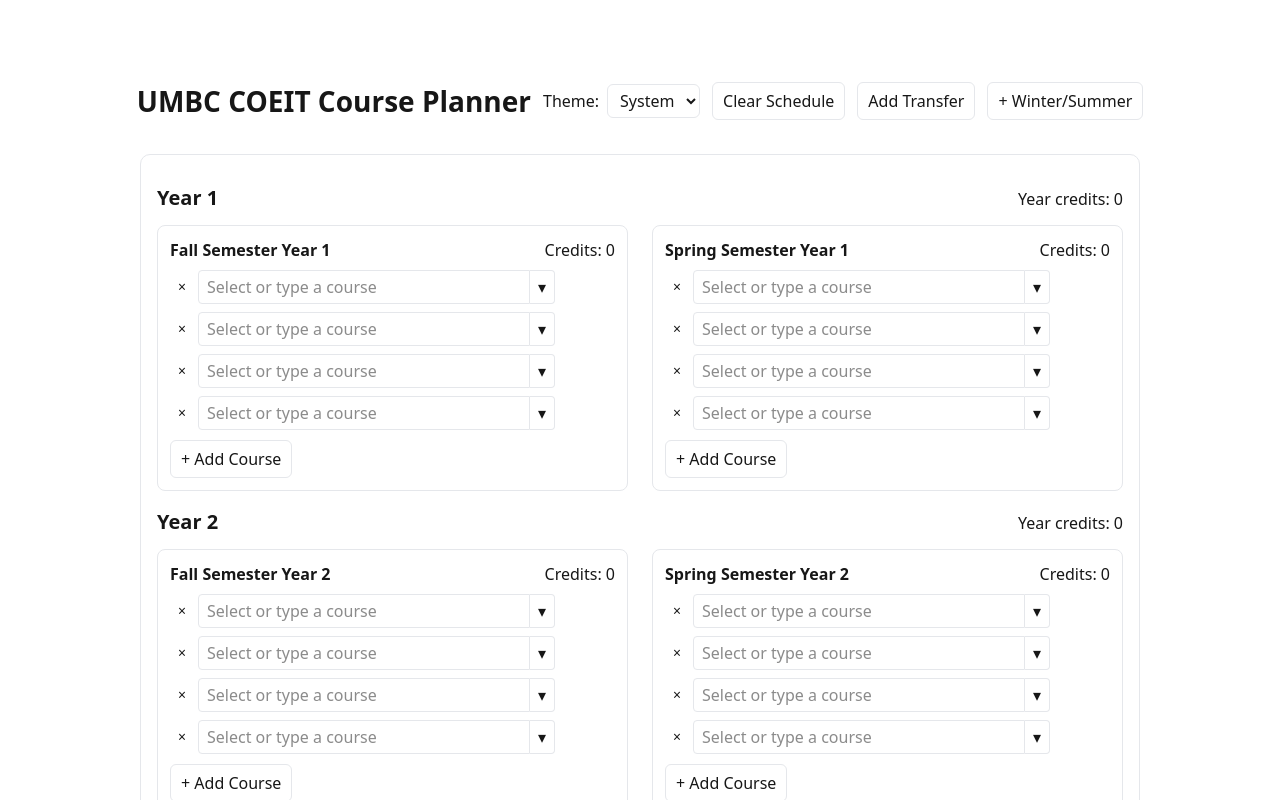
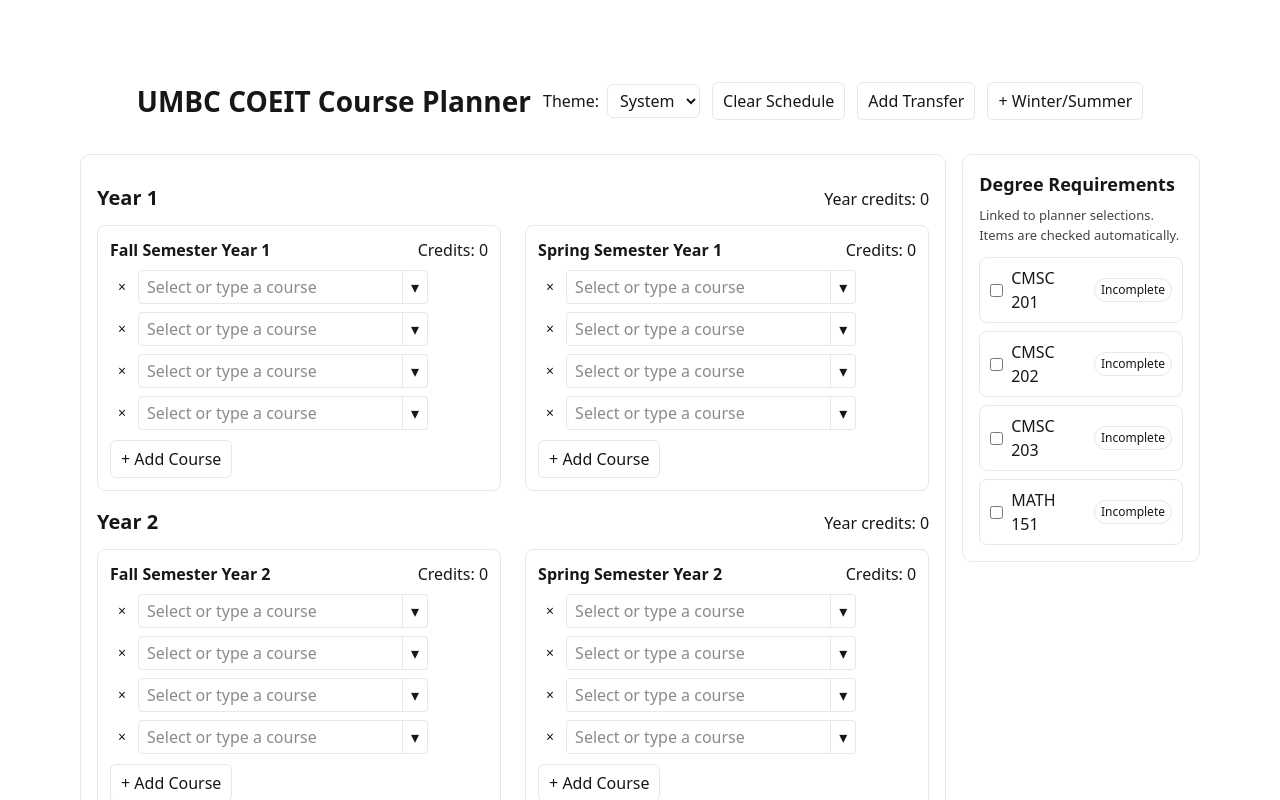
Before and after one commit to Asduyt/CMSC447Project-CoursePlanner-Team7, a Next.js app in the folder my-app/: page / in a window 1280 px wide. Shown: the top 800 px of the page. Built offline with nearby package versions, Linux system fonts and the light colour scheme.

Commit message:
Added requirements section on the right of the planner wiht some dummy requirements. Also added basic course requirement logic to check off requirements for a course if they're selected

```diff
--- a/my-app/app/page.tsx
+++ b/my-app/app/page.tsx
@@ -4,6 +4,7 @@
 import ThemeToggle from "@/components/ThemeToggle";
 import Year from "@/components/Year";
 import TransferBox from "@/components/TransferBox";
+import RequirementsSidebar from "@/components/RequirementsSidebar";
 
 export default function Home() {
   const [resetCount, setResetCount] = useState(0);
@@ -59,6 +60,26 @@
   const y3 = y3Fall + y3Spring;
   const y4 = y4Fall + y4Spring;
   const total = y1 + y2 + y3 + y4 + totalTransferCredits;
+
+  // Track selected course codes across all semesters to drive requirements sidebar
+  const [selectedCodes, setSelectedCodes] = useState<Map<string, number>>(new Map());
+
+  const handleCourseChange = (prevCode: string | null, nextCode: string | null) => {
+    setSelectedCodes((prev) => {
+      const map = new Map(prev);
+      const norm = (s: string) => s.replace(/\s+/g, "").toUpperCase();
+      if (prevCode) {
+        const p = norm(prevCode);
+        const count = (map.get(p) ?? 0) - 1;
+        if (count <= 0) map.delete(p); else map.set(p, count);
+      }
+      if (nextCode) {
+        const n = norm(nextCode);
+        map.set(n, (map.get(n) ?? 0) + 1);
+      }
+      return map;
+    });
+  };
 
   // Arrays to map Year components
   const years = [1, 2, 3, 4] as const;
@@ -131,7 +152,8 @@
       </header>
       {/* all the semesters layout page */}
       {/* NEED TO ADD -> option to add winter/summer semesters */}
-      <main className="row-start-2 w-full flex justify-center">
+      <main className="row-start-2 w-full" style={{ display: "flex", justifyContent: "center" }}>
+        <div style={{ display: "flex", gap: 16, alignItems: "flex-start", width: "100%", maxWidth: 1400 }}>
           <div
             key={resetCount}
             style={{
@@ -177,6 +199,7 @@
                 hasSummer={!!additionalSemesters[`summer_${yr}`]}
                 onRemoveWinter={() => removeSemester("Winter", yr)}
                 onRemoveSummer={() => removeSemester("Summer", yr)}
+                onCourseChange={handleCourseChange}
               />
             </div>
           ))}
@@ -185,6 +208,8 @@
           <div style={{ display: "flex", justifyContent: "space-between", alignItems: "center" }}>
             <div style={{ fontWeight: 600 }}>Total credits overall: {total}</div>
           </div>
+          </div>
+          <RequirementsSidebar completedSet={new Set(selectedCodes.keys())} />
         </div>
       </main>
 
--- /dev/null
+++ b/my-app/components/RequirementsSidebar.tsx
@@ -0,0 +1,78 @@
+"use client";
+
+type Requirement = {
+  code: string;
+  label?: string;
+};
+
+const DEFAULT_REQUIREMENTS: Requirement[] = [
+  { code: "CMSC 201" },
+  { code: "CMSC 202" },
+  { code: "CMSC 203" },
+  { code: "MATH 151" },
+];
+
+export default function RequirementsSidebar({ requirements = DEFAULT_REQUIREMENTS, completedSet }: { requirements?: Requirement[]; completedSet?: Set<string> }) {
+  return (
+    <aside
+      style={{
+        background: "var(--surface)",
+        color: "var(--foreground)",
+        border: "1px solid var(--border)",
+        borderRadius: 10,
+        padding: 16,
+        width: 300,
+        position: "sticky",
+        top: 16,
+      }}
+    >
+      <h2 style={{ fontSize: 18, fontWeight: 700, margin: 0, marginBottom: 8 }}>Degree Requirements</h2>
+      <p style={{ marginTop: 0, marginBottom: 12, fontSize: 13, opacity: 0.8 }}>
+        Linked to planner selections. Items are checked automatically.
+      </p>
+
+      <ul style={{ listStyle: "none", padding: 0, margin: 0, display: "flex", flexDirection: "column", gap: 8 }}>
+        {requirements.map((req) => {
+          const key = req.code.replace(/\s+/g, "").toUpperCase();
+          const isDone = !!completedSet?.has(key);
+          return (
+            <li
+              key={req.code}
+              style={{
+                display: "flex",
+                alignItems: "center",
+                justifyContent: "space-between",
+                gap: 8,
+                border: "1px solid var(--border)",
+                borderRadius: 8,
+                padding: "8px 10px",
+              }}
+            >
+              <div style={{ display: "flex", alignItems: "center", gap: 8 }}>
+                <input
+                  type="checkbox"
+                  checked={isDone}
+                  readOnly
+                  style={{ cursor: "default" }}
+                />
+                <span style={{ fontWeight: 500 }}>{req.code}</span>
+              </div>
+              <span
+                style={{
+                  fontSize: 12,
+                  padding: "2px 6px",
+                  borderRadius: 999,
+                  border: "1px solid var(--border)",
+                  background: isDone ? "rgba(16, 185, 129, 0.15)" : "transparent",
+                  color: isDone ? "#10b981" : "var(--foreground)",
+                }}
+              >
+                {isDone ? "Completed" : "Incomplete"}
+              </span>
+            </li>
+          );
+        })}
+      </ul>
+    </aside>
+  );
+}
--- a/my-app/components/Semester.tsx
+++ b/my-app/components/Semester.tsx
@@ -3,11 +3,26 @@
 import { useEffect, useMemo, useState } from "react";
 import Cell from "./cell";
 
-export default function Semester({ season, year, onCreditsChange, onDelete }: { season: string; year: number; onCreditsChange?: (total: number) => void; onDelete?: () => void }) {
+export default function Semester({ season, year, onCreditsChange, onDelete, onCourseChange }: { season: string; year: number; onCreditsChange?: (total: number) => void; onDelete?: () => void; onCourseChange?: (prevCode: string | null, nextCode: string | null) => void }) {
 	// Start with 4 cells, allow adding more dynamically
 	const [cells, setCells] = useState<number[]>([0, 1, 2, 3]);
 	// track credits for each cell by id
 	const [credits, setCredits] = useState<Record<number, number | null>>({ 0: null, 1: null, 2: null, 3: null });
+	// track selected course code per cell
+	const [codes, setCodes] = useState<Record<number, string | null>>({ 0: null, 1: null, 2: null, 3: null });
+
+	// On unmount, notify parent to decrement any selected codes in this semester
+	useEffect(() => {
+		return () => {
+			if (onCourseChange) {
+				Object.values(codes).forEach((code) => {
+					if (code) onCourseChange(code, null);
+				});
+			}
+		};
+	// it's okay to depend on codes to capture latest selections; this effect only runs cleanup on unmount
+	// eslint-disable-next-line react-hooks/exhaustive-deps
+	}, []);
 
 	// function to add a new course cell
 	const addCourse = () => {
@@ -23,6 +38,15 @@
 	const deleteCourse = (cellId: number) => {
 		setCells((prev) => prev.filter((id) => id !== cellId));
 		setCredits((c) => {
+			const copy = { ...c };
+			delete copy[cellId];
+			return copy;
+		});
+		setCodes((c) => {
+			const prevCode = c[cellId] ?? null;
+			if (prevCode) {
+				onCourseChange?.(prevCode, null);
+			}
 			const copy = { ...c };
 			delete copy[cellId];
 			return copy;
@@ -60,11 +84,19 @@
 			</div>
 			<div style={{ display: "flex", flexDirection: "column", gap: 8 }}>
 				{cells.map((id, index) => (
-					<Cell
+						<Cell
 						key={id}
 						onDelete={() => deleteCourse(id)}
 						onChange={(course) => {
-							setCredits((c) => ({ ...c, [id]: course?.credits ?? null }));
+								setCredits((c) => ({ ...c, [id]: course?.credits ?? null }));
+								setCodes((prev) => {
+									const prevCode = prev[id] ?? null;
+									const nextCode = course?.code ?? null;
+									if (prevCode !== nextCode) {
+										onCourseChange?.(prevCode, nextCode);
+									}
+									return { ...prev, [id]: nextCode };
+								});
 						}}
 					/>
 				))}
--- a/my-app/components/Year.tsx
+++ b/my-app/components/Year.tsx
@@ -11,6 +11,7 @@
   onRemoveSummer?: () => void;
   onFallCreditsChange: (n: number) => void;
   onSpringCreditsChange: (n: number) => void;
+  onCourseChange?: (prevCode: string | null, nextCode: string | null) => void;
 };
 
 export default function Year({
@@ -22,6 +23,7 @@
   onRemoveSummer,
   onFallCreditsChange,
   onSpringCreditsChange,
+  onCourseChange,
 }: YearProps) {
   return (
     <div>
@@ -31,13 +33,13 @@
       </div>
 
       <div className="grid grid-cols-1 md:grid-cols-2 gap-6">
-        <Semester season="Fall" year={year} onCreditsChange={onFallCreditsChange} />
+        <Semester season="Fall" year={year} onCreditsChange={onFallCreditsChange} onCourseChange={onCourseChange} />
         {hasWinter && (
-          <Semester season="Winter" year={year} onCreditsChange={() => {}} onDelete={onRemoveWinter} />
+          <Semester season="Winter" year={year} onCreditsChange={() => {}} onDelete={onRemoveWinter} onCourseChange={onCourseChange} />
         )}
-        <Semester season="Spring" year={year} onCreditsChange={onSpringCreditsChange} />
+        <Semester season="Spring" year={year} onCreditsChange={onSpringCreditsChange} onCourseChange={onCourseChange} />
         {hasSummer && (
-          <Semester season="Summer" year={year} onCreditsChange={() => {}} onDelete={onRemoveSummer} />
+          <Semester season="Summer" year={year} onCreditsChange={() => {}} onDelete={onRemoveSummer} onCourseChange={onCourseChange} />
         )}
       </div>
     </div>
--- a/my-app/components/cell.tsx
+++ b/my-app/components/cell.tsx
@@ -15,7 +15,9 @@
 
 		useEffect(() => {
 				if (listRef.current && highlightedIndex !== null) {
-				const el = listRef.current.children[highlightedIndex] as HTMLElement | undefined;
+					// We render a blank option at the top, so shift index by +1 for real items.
+					const indexInChildren = highlightedIndex >= 0 ? highlightedIndex + 1 : 0;
+					const el = listRef.current.children[indexInChildren] as HTMLElement | undefined;
 					if (el) el.scrollIntoView({ block: 'nearest' });
 				}
 			}, [highlightedIndex]);
@@ -212,15 +214,45 @@
 								>
 							{(() => {
 									const filtered = courses.filter((c) => `${c.code} ${c.name}`.toLowerCase().includes(value.toLowerCase()));
+									const items = [] as any[];
+
+									// Blank option at the top
+									items.push(
+										<li
+											key="__none"
+											role="option"
+											onMouseEnter={() => setHighlightedIndex(-1)}
+											onMouseDown={(e) => {
+												e.preventDefault();
+												setValue("");
+												setSelected(null);
+												onChange?.(null);
+												setOpen(false);
+											}}
+											className="cursor-pointer rounded px-2 py-1"
+											style={{
+												background: highlightedIndex === -1 ? "var(--active)" : "transparent",
+												opacity: 0.9,
+												fontStyle: "italic",
+											}}
+										>
+											Select or type a course
+										</li>
+									);
+
 									if (filtered.length === 0) {
-									return (
-										<li className="px-2 py-1" style={{ color: "var(--muted)" }}>No matches</li>
+										items.push(
+											<li key="__no_matches" className="px-2 py-1" style={{ color: "var(--muted)" }}>
+												No matches
+											</li>
 										);
-								}
-								return filtered.map((c, idx) => (
+									} else {
+										items.push(
+											...filtered.map((c, idx) => (
 												<li
 													key={c.code}
 													role="option"
+													onMouseEnter={() => setHighlightedIndex(idx)}
 													onMouseDown={(e) => {
 														// onMouseDown so the input doesn't lose focus before click
 														e.preventDefault();
@@ -236,7 +268,11 @@
 												>
 													{c.code} {c.name}
 												</li>
-									));
+											))
+										);
+									}
+
+									return items;
 							})()}
 						</ul>
 					)}
```
Lines whose indentation alone changed are shown as unchanged.
